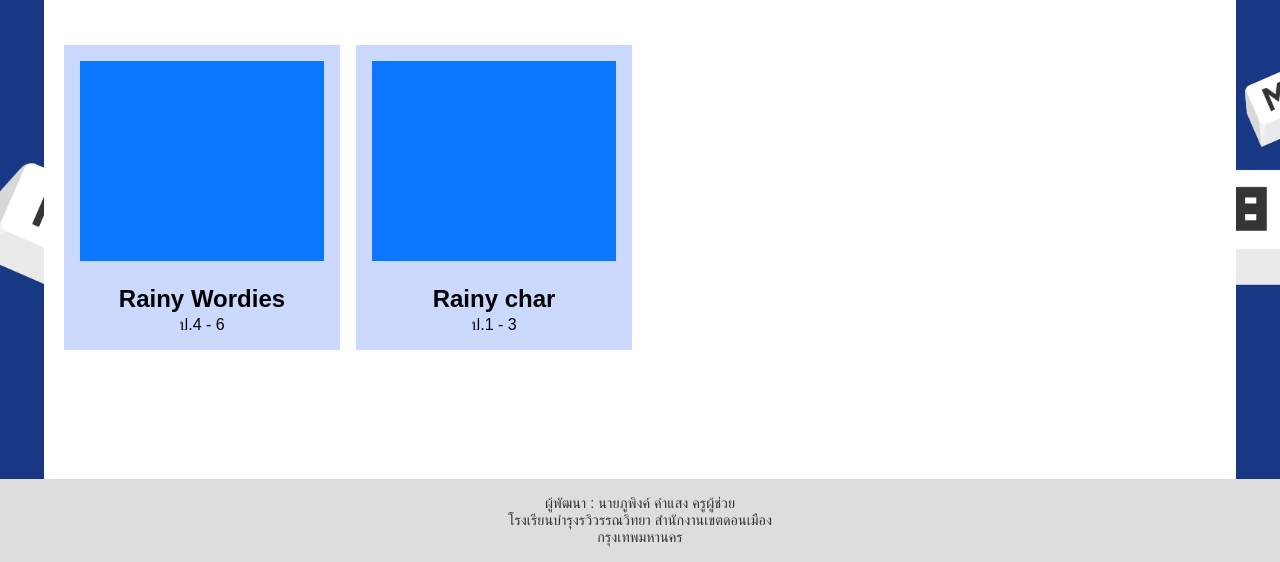
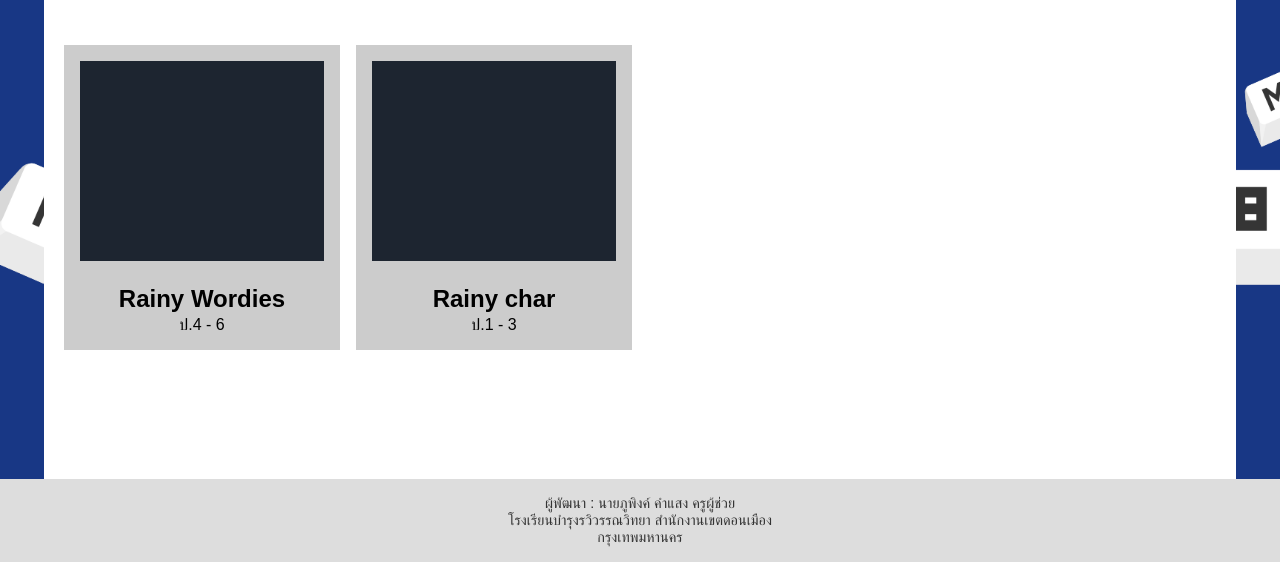
Before and after one commit to PingPuping/TypingDojo.github.io, a plain HTML site: page index.html in a window 1280 px wide. Shown: the part 238-800 px from the top of the page. Drawn offline with Linux system fonts and the light colour scheme.

Commit message:
Update index.html

```diff
--- a/index.html
+++ b/index.html
@@ -50,7 +50,7 @@ p.subtitle {
 /* card wrapper link */
 .grid a.card {
   grid-column: span 3;
-  background-color: #cbd9ff;
+  background-color: #cccccc;
   padding: 16px;
   text-align: center;
   cursor: pointer;
@@ -68,7 +68,7 @@ p.subtitle {
 
 /* card image */
 .card-image {
-  background-color: #0d76ff;
+  background-color: #1d2530;
   height: 200px;
   margin-bottom: 10px;
 }
```
